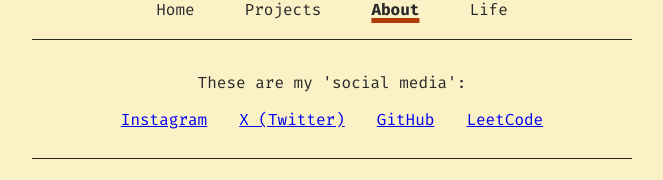
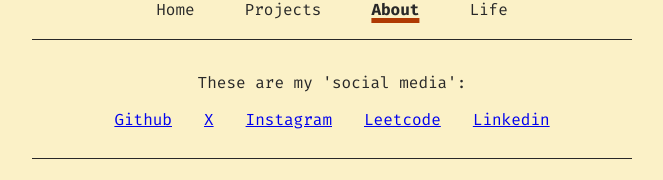
Before and after one commit to arufth/personal-website, a React (Vite) app: page /about in a window 1280 px wide. Shown: the part 231-411 px from the top of the page, without its empty margins (308-971 px from the left). Built offline with nearby package versions, Linux system fonts and the light colour scheme.

Commit message:
add socialmedia component

```diff
--- a/src/about/About.css
+++ b/src/about/About.css
@@ -12,21 +12,6 @@
     display: flex;
     flex-direction: column;
     gap: 1.5rem;
-
-    .social-medias {
-      display: flex;
-      flex-direction: column;
-      gap: 1rem;
-      justify-content: center;
-      align-items: center;
-
-      .social-media-links {
-        display: flex;
-        justify-content: center;
-        flex-wrap: wrap;
-        gap: 2rem;
-      }
-    }
 
     .myname {
       color: var(--green);
--- a/src/about/About.tsx
+++ b/src/about/About.tsx
@@ -1,6 +1,6 @@
 // TODO: create sectios for each 'section' lol
 
-import { Divider, Header } from '../components'
+import { Divider, Header, SocialMedia } from '../components'
 import { Link } from 'react-router-dom'
 
 import './About.css'
@@ -16,38 +16,7 @@ export const About: React.FC = () => {
         />
 
         <section className='mainText-about'>
-          <div className='social-medias'>
-            <p>
-              These are my 'social media':
-            </p>
-            <div className='social-media-links'>
-              <a
-                rel='noreferrer'
-                target='_blank'
-                href={SOCIAL_MEDIA.INSTAGRAM}
-              >Instagram
-              </a>
-              <a
-                rel='noreferrer'
-                target='_blank'
-                href={SOCIAL_MEDIA.X}
-              >X (Twitter)
-              </a>
-              <a
-                rel='noreferrer'
-                target='_blank'
-                href={SOCIAL_MEDIA.GITHUB}
-              >GitHub
-              </a>
-              <a
-                rel='noreferrer'
-                target='_blank'
-                href={SOCIAL_MEDIA.LEETCODE}
-              >LeetCode
-              </a>
-            </div>
-          </div>
-
+          <SocialMedia />
           <Divider />
 
           <p>
--- /dev/null
+++ b/src/components/SocialMedia/SocialMedia.css
@@ -0,0 +1,15 @@
+
+.social-medias {
+  display: flex;
+  flex-direction: column;
+  gap: 1rem;
+  justify-content: center;
+  align-items: center;
+
+  .social-media-links {
+    display: flex;
+    justify-content: center;
+    flex-wrap: wrap;
+    gap: 2rem;
+  }
+}
--- /dev/null
+++ b/src/components/SocialMedia/SocialMedia.tsx
@@ -0,0 +1,21 @@
+import { SOCIAL_MEDIA } from "../../../constants";
+import { SocialMediaLink } from "../SocialMediaLink/SocialMediaLink";
+
+import './SocialMedia.css';
+
+export const SocialMedia: React.FC = () => {
+  return (
+    <div className='social-medias'>
+      <p>
+        These are my 'social media':
+      </p>
+      <div className='social-media-links'>
+        {
+          Object.keys(SOCIAL_MEDIA).map(media => (
+            <SocialMediaLink media={media} />
+          ))
+        }
+      </div>
+    </div>
+  );
+}
--- /dev/null
+++ b/src/components/SocialMediaLink/SocialMediaLink.tsx
@@ -0,0 +1,17 @@
+import { SOCIAL_MEDIA } from "../../../constants";
+
+interface Props {
+  media: string
+}
+
+export const SocialMediaLink: React.FC<Props> = ({ media }) => {
+  return (
+    <a
+      rel='noreferrer'
+      target='_blank'
+      href={SOCIAL_MEDIA[media as keyof typeof SOCIAL_MEDIA]}
+    >
+      {media.charAt(0).toUpperCase() + media.slice(1).toLowerCase()}
+    </a>
+  );
+}
--- a/src/components/index.ts
+++ b/src/components/index.ts
@@ -2,3 +2,5 @@ export * from './NavBar/NavBar'
 export * from './Divider/Divider'
 export * from './CrabGift/CrabGift'
 export * from './Header/Header'
+export * from './SocialMedia/SocialMedia'
+export * from './SocialMediaLink/SocialMediaLink'
```
